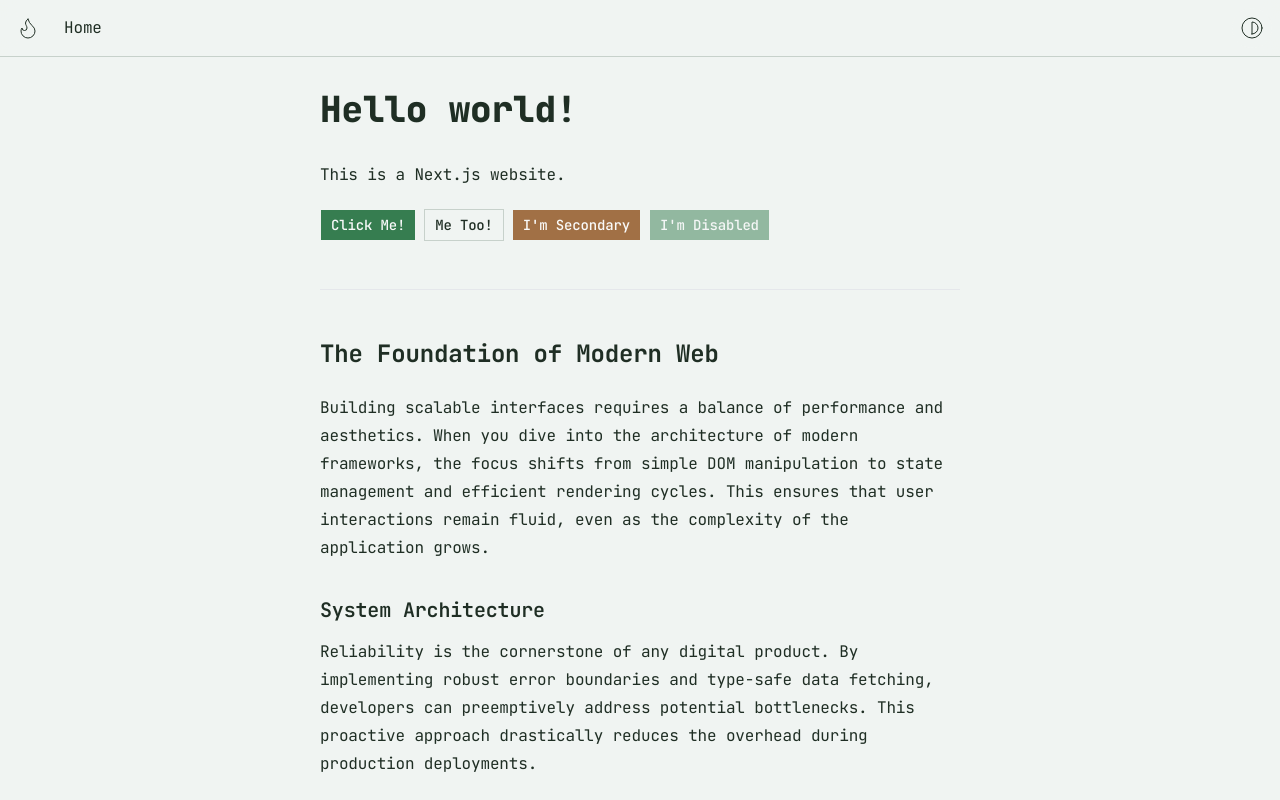
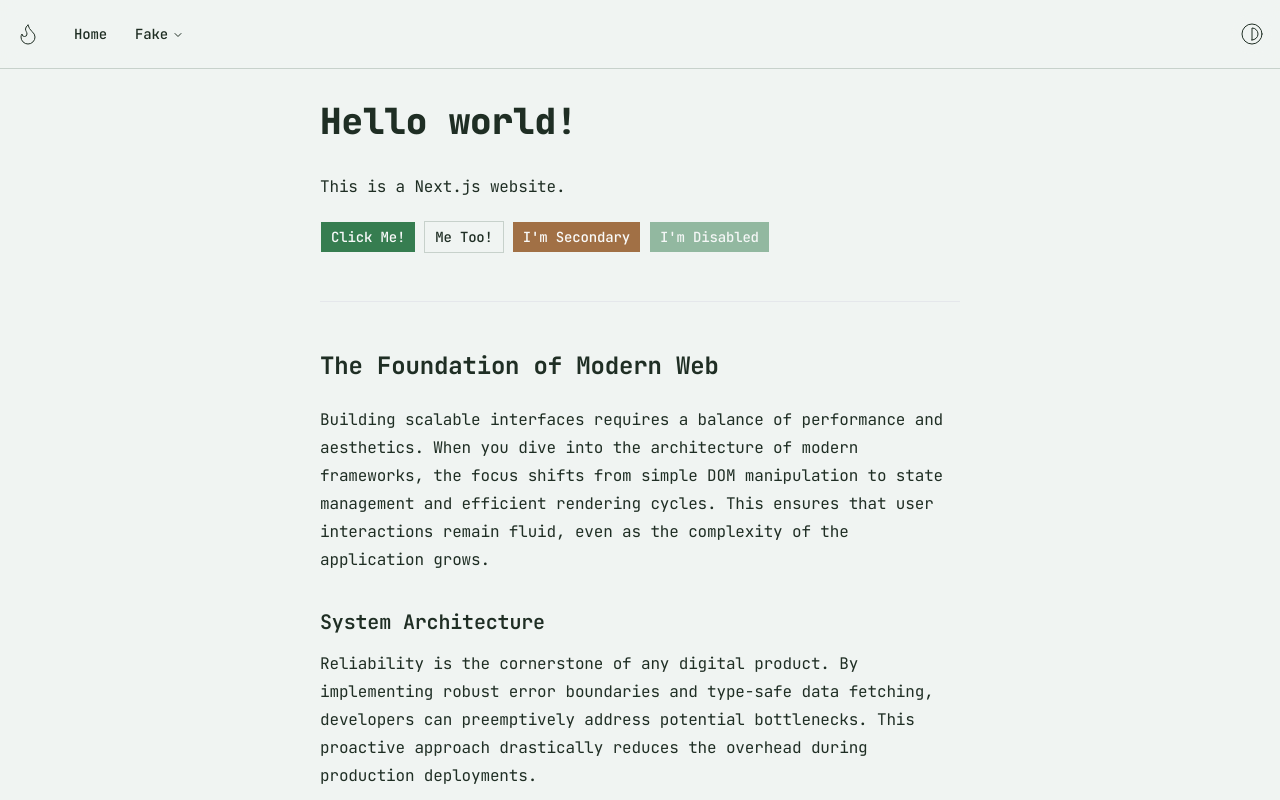
Before and after one commit to felixfsdev/nextjs-fsa, a Next.js app: page / in a window 1280 px wide. Shown: the top 800 px of the page. Built offline with nearby package versions, Linux system fonts and the light colour scheme.

Commit message:
feat: add navigation meu to navbar

```diff
--- a/app/(with-nav)/layout.tsx
+++ b/app/(with-nav)/layout.tsx
@@ -9,7 +9,19 @@
 }) {
   return (
     <div className="min-h-screen flex flex-col">
-      <Navbar navLinks={[{ label: "Home", path: "/" }]} />
+      <Navbar
+        navLinks={[
+          { type: "link", label: "Home", path: "/" },
+          {
+            type: "dropdown",
+            label: "Fake",
+            links: [
+              { label: "Sub Item 1", path: "/fake/1" },
+              { label: "Sub Item 2", path: "/fake/2" },
+            ],
+          },
+        ]}
+      />
       <main className="flex-1">{children}</main>
     </div>
   );
--- a/components/layout/navbar.tsx
+++ b/components/layout/navbar.tsx
@@ -3,41 +3,92 @@
 import { Flame, Menu } from "lucide-react";
 import Link from "next/link";
 import ThemeToggle from "@/components/ui/theme-toggle";
-import { useState } from "react";
 import {
   Drawer,
   DrawerClose,
   DrawerContent,
-  DrawerDescription,
   DrawerFooter,
   DrawerHeader,
   DrawerTitle,
   DrawerTrigger,
 } from "@/components/ui/drawer";
 import { Button } from "@/components/ui/button";
+import {
+  NavigationMenu,
+  NavigationMenuContent,
+  NavigationMenuItem,
+  NavigationMenuLink,
+  NavigationMenuList,
+  NavigationMenuTrigger,
+  navigationMenuTriggerStyle,
+} from "@/components/ui/navigation-menu";
+
+type NavItem =
+  | { type: "link"; label: string; path: string }
+  | {
+      type: "dropdown";
+      label: string;
+      links: { label: string; path: string }[];
+    };
 
 type NavbarProps = {
-  navLinks: { label: string; path: string }[];
+  navLinks: NavItem[];
   children?: React.ReactNode;
 };
 
 export default function Navbar({ navLinks, children }: NavbarProps) {
   return (
     <nav className="sticky top-0 z-10 flex items-center justify-between p-2 border-b bg-background/80 backdrop-blur">
-      <div className="flex p-2">
+      <div className="flex p-2 items-center">
         <Link href="/" className="hover:text-primary">
           <Flame className="size-6 stroke-1 mr-2" />
         </Link>
-        <ul className="hidden md:flex gap-4 ml-4 items-center">
-          {navLinks.map((link) => (
-            <li key={link.path}>
-              <Link href={link.path} className="hover:text-primary">
-                {link.label}
-              </Link>
-            </li>
-          ))}
-        </ul>
+
+        {/* Desktop Nav */}
+        <div className="hidden md:flex ml-4">
+          <NavigationMenu>
+            <NavigationMenuList className="gap-2">
+              {navLinks.map((item, idx) => {
+                if (item.type === "link") {
+                  return (
+                    <NavigationMenuItem key={idx}>
+                      <Link
+                        href={item.path}
+                        className={navigationMenuTriggerStyle()}
+                      >
+                        {item.label}
+                      </Link>
+                    </NavigationMenuItem>
+                  );
+                }
+
+                return (
+                  <NavigationMenuItem key={idx}>
+                    <NavigationMenuTrigger>{item.label}</NavigationMenuTrigger>
+                    <NavigationMenuContent>
+                      <ul className="grid gap-2 p-2 min-w-50">
+                        {item.links.map((sub) => (
+                          <li key={sub.path}>
+                            <NavigationMenuLink asChild>
+                              <Link
+                                href={sub.path}
+                                className="block rounded-md p-2 hover:bg-accent"
+                              >
+                                {sub.label}
+                              </Link>
+                            </NavigationMenuLink>
+                          </li>
+                        ))}
+                      </ul>
+                    </NavigationMenuContent>
+                  </NavigationMenuItem>
+                );
+              })}
+            </NavigationMenuList>
+          </NavigationMenu>
+        </div>
       </div>
+
       <div className="flex items-center gap-2">
         {children}
         <ThemeToggle />
@@ -47,29 +98,44 @@
   );
 }
 
-function NavDrawer({
-  navLinks,
-}: {
-  navLinks: { label: string; path: string }[];
-}) {
+function NavDrawer({ navLinks }: { navLinks: NavItem[] }) {
   return (
     <Drawer direction="right">
       <DrawerTrigger className="md:hidden">
         <Menu className="stroke-1 mr-2" />
       </DrawerTrigger>
-      <DrawerContent className="z-150">
-        <DrawerHeader>
-          <DrawerTitle>Links</DrawerTitle>
-          <ul className="flex flex-col gap-2 py-4">
-            {navLinks.map((link) => (
-              <li key={link.path}>
-                <Link href={link.path} className="hover:text-primary">
-                  {link.label}
+
+      <DrawerContent>
+        <DrawerHeader className="gap-2">
+          <h1 className="text-3xl font-bold my-2">Links</h1>
+          {navLinks.map((item, idx) => {
+            if (item.type === "link") {
+              return (
+                <Link key={idx} href={item.path} className="hover:text-primary">
+                  {item.label}
                 </Link>
-              </li>
-            ))}
-          </ul>
+              );
+            }
+
+            return (
+              <div key={idx} className="flex flex-col gap-2">
+                <h2 className="text-xl font-semibold my-2">{item.label}</h2>
+                <div className="ml-2 flex flex-col gap-2">
+                  {item.links.map((sub) => (
+                    <Link
+                      key={sub.path}
+                      href={sub.path}
+                      className="text-muted-foreground hover:text-primary"
+                    >
+                      {sub.label}
+                    </Link>
+                  ))}
+                </div>
+              </div>
+            );
+          })}
         </DrawerHeader>
+
         <DrawerFooter>
           <DrawerClose asChild>
             <Button variant="outline">Close</Button>
--- /dev/null
+++ b/components/ui/navigation-menu.tsx
@@ -0,0 +1,164 @@
+import * as React from "react"
+import { cva } from "class-variance-authority"
+import { NavigationMenu as NavigationMenuPrimitive } from "radix-ui"
+
+import { cn } from "@/lib/utils"
+import { ChevronDownIcon } from "lucide-react"
+
+function NavigationMenu({
+  className,
+  children,
+  viewport = true,
+  ...props
+}: React.ComponentProps<typeof NavigationMenuPrimitive.Root> & {
+  viewport?: boolean
+}) {
+  return (
+    <NavigationMenuPrimitive.Root
+      data-slot="navigation-menu"
+      data-viewport={viewport}
+      className={cn(
+        "group/navigation-menu relative flex max-w-max flex-1 items-center justify-center",
+        className
+      )}
+      {...props}
+    >
+      {children}
+      {viewport && <NavigationMenuViewport />}
+    </NavigationMenuPrimitive.Root>
+  )
+}
+
+function NavigationMenuList({
+  className,
+  ...props
+}: React.ComponentProps<typeof NavigationMenuPrimitive.List>) {
+  return (
+    <NavigationMenuPrimitive.List
+      data-slot="navigation-menu-list"
+      className={cn(
+        "group flex flex-1 list-none items-center justify-center gap-0",
+        className
+      )}
+      {...props}
+    />
+  )
+}
+
+function NavigationMenuItem({
+  className,
+  ...props
+}: React.ComponentProps<typeof NavigationMenuPrimitive.Item>) {
+  return (
+    <NavigationMenuPrimitive.Item
+      data-slot="navigation-menu-item"
+      className={cn("relative", className)}
+      {...props}
+    />
+  )
+}
+
+const navigationMenuTriggerStyle = cva(
+  "group/navigation-menu-trigger inline-flex h-9 w-max items-center justify-center rounded-lg px-2.5 py-1.5 text-sm font-medium transition-all outline-none hover:bg-muted focus:bg-muted focus-visible:ring-3 focus-visible:ring-ring/50 focus-visible:outline-1 disabled:pointer-events-none disabled:opacity-50 data-popup-open:bg-muted/50 data-popup-open:hover:bg-muted data-open:bg-muted/50 data-open:hover:bg-muted data-open:focus:bg-muted"
+)
+
+function NavigationMenuTrigger({
+  className,
+  children,
+  ...props
+}: React.ComponentProps<typeof NavigationMenuPrimitive.Trigger>) {
+  return (
+    <NavigationMenuPrimitive.Trigger
+      data-slot="navigation-menu-trigger"
+      className={cn(navigationMenuTriggerStyle(), "group", className)}
+      {...props}
+    >
+      {children}{" "}
+      <ChevronDownIcon className="relative top-px ml-1 size-3 transition duration-300 group-data-popup-open/navigation-menu-trigger:rotate-180 group-data-open/navigation-menu-trigger:rotate-180" aria-hidden="true" />
+    </NavigationMenuPrimitive.Trigger>
+  )
+}
+
+function NavigationMenuContent({
+  className,
+  ...props
+}: React.ComponentProps<typeof NavigationMenuPrimitive.Content>) {
+  return (
+    <NavigationMenuPrimitive.Content
+      data-slot="navigation-menu-content"
+      className={cn(
+        "top-0 left-0 w-full p-1 ease-[cubic-bezier(0.22,1,0.36,1)] group-data-[viewport=false]/navigation-menu:top-full group-data-[viewport=false]/navigation-menu:mt-1.5 group-data-[viewport=false]/navigation-menu:overflow-hidden group-data-[viewport=false]/navigation-menu:rounded-lg group-data-[viewport=false]/navigation-menu:bg-popover group-data-[viewport=false]/navigation-menu:text-popover-foreground group-data-[viewport=false]/navigation-menu:shadow group-data-[viewport=false]/navigation-menu:ring-1 group-data-[viewport=false]/navigation-menu:ring-foreground/10 group-data-[viewport=false]/navigation-menu:duration-300 data-[motion=from-end]:slide-in-from-right-52 data-[motion=from-start]:slide-in-from-left-52 data-[motion=to-end]:slide-out-to-right-52 data-[motion=to-start]:slide-out-to-left-52 data-[motion^=from-]:animate-in data-[motion^=from-]:fade-in data-[motion^=to-]:animate-out data-[motion^=to-]:fade-out **:data-[slot=navigation-menu-link]:focus:ring-0 **:data-[slot=navigation-menu-link]:focus:outline-none md:absolute md:w-auto group-data-[viewport=false]/navigation-menu:data-open:animate-in group-data-[viewport=false]/navigation-menu:data-open:fade-in-0 group-data-[viewport=false]/navigation-menu:data-open:zoom-in-95 group-data-[viewport=false]/navigation-menu:data-closed:animate-out group-data-[viewport=false]/navigation-menu:data-closed:fade-out-0 group-data-[viewport=false]/navigation-menu:data-closed:zoom-out-95",
+        className
+      )}
+      {...props}
+    />
+  )
+}
+
+function NavigationMenuViewport({
+  className,
+  ...props
+}: React.ComponentProps<typeof NavigationMenuPrimitive.Viewport>) {
+  return (
+    <div
+      className={cn(
+        "absolute top-full left-0 isolate z-50 flex justify-center"
+      )}
+    >
+      <NavigationMenuPrimitive.Viewport
+        data-slot="navigation-menu-viewport"
+        className={cn(
+          "origin-top-center relative mt-1.5 h-(--radix-navigation-menu-viewport-height) w-full overflow-hidden rounded-lg bg-popover text-popover-foreground shadow ring-1 ring-foreground/10 duration-100 md:w-(--radix-navigation-menu-viewport-width) data-open:animate-in data-open:zoom-in-90 data-closed:animate-out data-closed:zoom-out-90",
+          className
+        )}
+        {...props}
+      />
+    </div>
+  )
+}
+
+function NavigationMenuLink({
+  className,
+  ...props
+}: React.ComponentProps<typeof NavigationMenuPrimitive.Link>) {
+  return (
+    <NavigationMenuPrimitive.Link
+      data-slot="navigation-menu-link"
+      className={cn(
+        "flex items-center gap-2 rounded-lg p-2 text-sm transition-all outline-none hover:bg-muted focus:bg-muted focus-visible:ring-3 focus-visible:ring-ring/50 focus-visible:outline-1 in-data-[slot=navigation-menu-content]:rounded-md data-active:bg-muted/50 data-active:hover:bg-muted data-active:focus:bg-muted [&_svg:not([class*='size-'])]:size-4",
+        className
+      )}
+      {...props}
+    />
+  )
+}
+
+function NavigationMenuIndicator({
+  className,
+  ...props
+}: React.ComponentProps<typeof NavigationMenuPrimitive.Indicator>) {
+  return (
+    <NavigationMenuPrimitive.Indicator
+      data-slot="navigation-menu-indicator"
+      className={cn(
+        "top-full z-1 flex h-1.5 items-end justify-center overflow-hidden data-[state=hidden]:animate-out data-[state=hidden]:fade-out data-[state=visible]:animate-in data-[state=visible]:fade-in",
+        className
+      )}
+      {...props}
+    >
+      <div className="relative top-[60%] h-2 w-2 rotate-45 rounded-tl-sm bg-border shadow-md" />
+    </NavigationMenuPrimitive.Indicator>
+  )
+}
+
+export {
+  NavigationMenu,
+  NavigationMenuList,
+  NavigationMenuItem,
+  NavigationMenuContent,
+  NavigationMenuTrigger,
+  NavigationMenuLink,
+  NavigationMenuIndicator,
+  NavigationMenuViewport,
+  navigationMenuTriggerStyle,
+}
```
